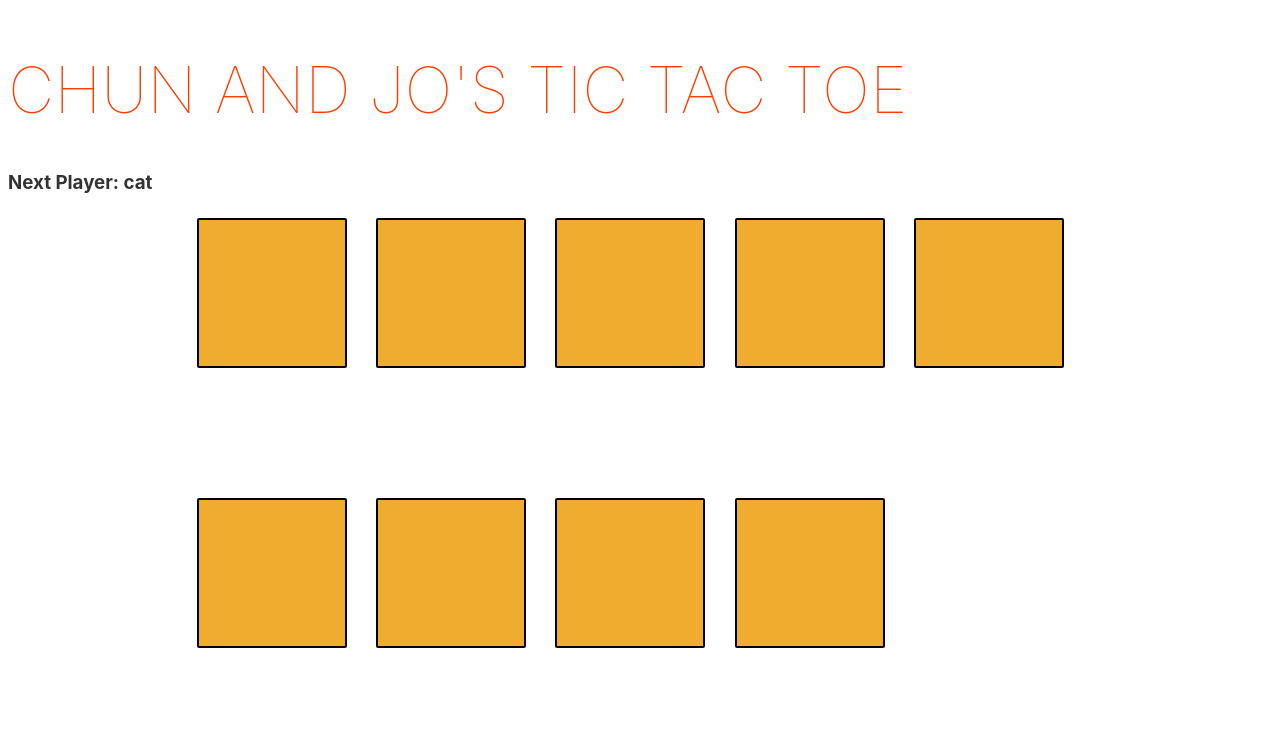
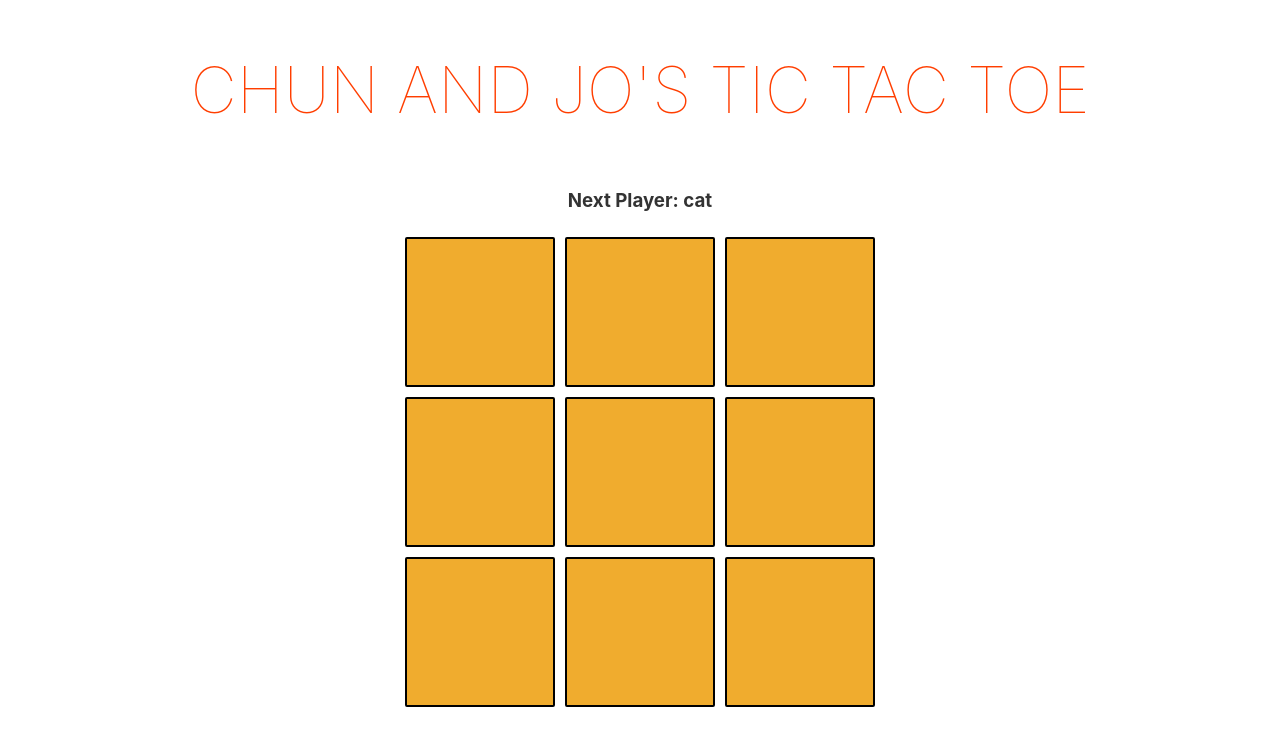
Before and after one commit to fac21/svelte-game-JoChun, a Svelte app: page / in a window 1280 px wide. Shown: the top 746 px of the page. Built offline with nearby package versions, Linux system fonts and the light colour scheme.

Commit message:
Tidy up code and add more css

```diff
--- a/src/App.svelte
+++ b/src/App.svelte
@@ -12,23 +12,16 @@
 <Gameboard/>
 
 <style>
-	main {
-		text-align: center;
-		padding: 1em;
-		max-width: 240px;
-		margin: 0 auto;
-	}
 
 	h1 {
 		color: #ff3e00;
 		text-transform: uppercase;
 		font-size: 4em;
 		font-weight: 100;
+		text-align: center;
 	}
 
 	@media (min-width: 640px) {
-		main {
-			max-width: none;
-		}
+
 	}
 </style>
--- a/src/Gameboard.svelte
+++ b/src/Gameboard.svelte
@@ -58,9 +58,9 @@
   }
 </script>
 
+<div class="flex">
     {#if winner}
     <h3>{winner}</h3>
-  <button on:click={restartGame}>Restart Game</button>
     {:else}
     <h3>{status}</h3>
     {/if}
@@ -70,17 +70,34 @@
         <Block value={block} handleClick={() => handleClick(i)} />
     {/each}
     </div>
+    {#if winner}
+        <button on:click={restartGame}>Restart Game</button>
+    {/if}
+</div>
 
 <style>
   .gameboard {
     border: solid 1px transparent;
-    height: 70vh;
-    width: 70vw;
+    height: 50vh;
+    max-width: 500px;
     display: grid;
-    grid-template-columns: repeat(auto-fit, minmax(10rem, 1fr));
-    grid-template-rows: repeat(auto-fit, minmax(10rem, 1fr));
+    grid-template-columns: repeat(3, 1fr);
     margin: auto;
     text-align: center;
+  }
+
+  h3 {
+      text-align: center;
+  }
+
+  button {
+      margin: 1rem auto;
+
+  }
+
+  .flex {
+      display: flex;
+      flex-direction: column;
   }
 
   @media (min-width: 640px) {
```
Also changed, not shown: public/global.css (+10 -5 lines), src/Cat.svelte (+0 -13 lines), src/Fish.svelte (+0 -13 lines). Lines whose indentation alone changed are shown as unchanged.
